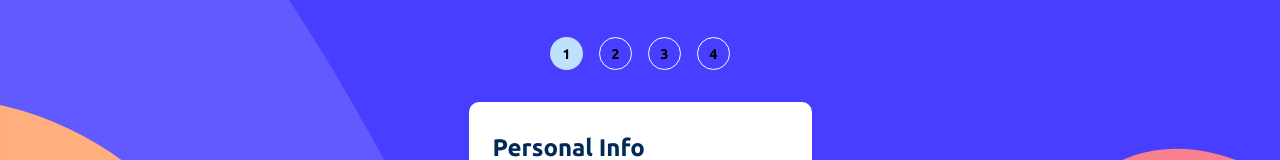
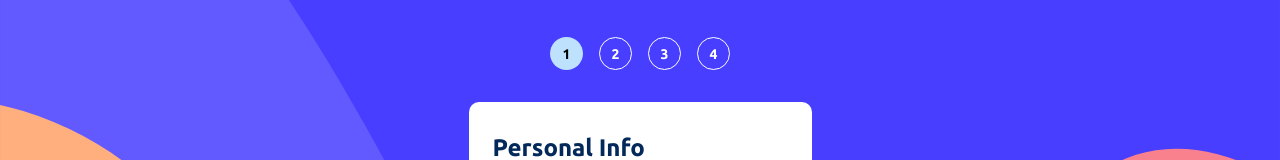
Before and after one commit to aaronkagan/react-multi-step-form, a React (Vite) app: page / in a window 1280 px wide. Shown: the top 160 px of the page. Built offline with nearby package versions, Linux system fonts and the light colour scheme.

Commit message:
fixing number colors

```diff
--- a/src/components/StepsBar.tsx
+++ b/src/components/StepsBar.tsx
@@ -24,7 +24,9 @@ const StepsBar: React.FC<StepsBarProps> = ({ step }) => {
         <span
           className="steps-circle"
           style={
-            step >= 2 ? { backgroundColor: '#BEE2FD', border: 'none' } : {}
+            step >= 2
+              ? { backgroundColor: '#BEE2FD', border: 'none' }
+              : { color: '#fff' }
           }
         >
           2
@@ -38,7 +40,9 @@ const StepsBar: React.FC<StepsBarProps> = ({ step }) => {
         <span
           className="steps-circle"
           style={
-            step >= 3 ? { backgroundColor: '#BEE2FD', border: 'none' } : {}
+            step >= 3
+              ? { backgroundColor: '#BEE2FD', border: 'none' }
+              : { color: '#fff' }
           }
         >
           3
@@ -52,7 +56,9 @@ const StepsBar: React.FC<StepsBarProps> = ({ step }) => {
         <span
           className="steps-circle"
           style={
-            step >= 4 ? { backgroundColor: '#BEE2FD', border: 'none' } : {}
+            step >= 4
+              ? { backgroundColor: '#BEE2FD', border: 'none' }
+              : { color: '#fff' }
           }
         >
           4
```
